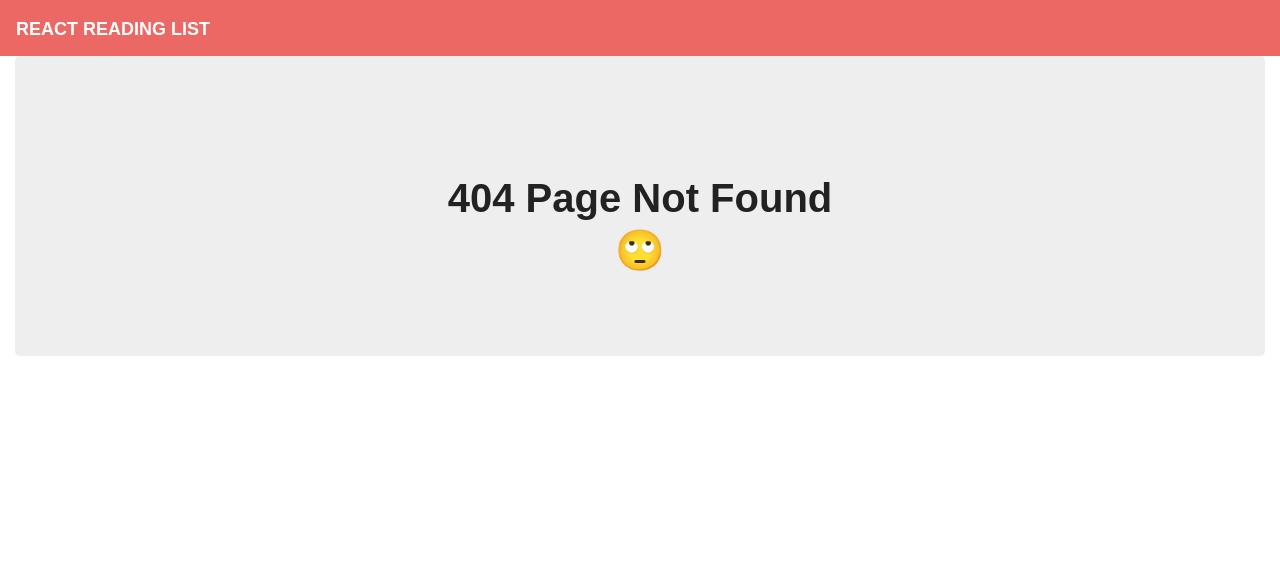
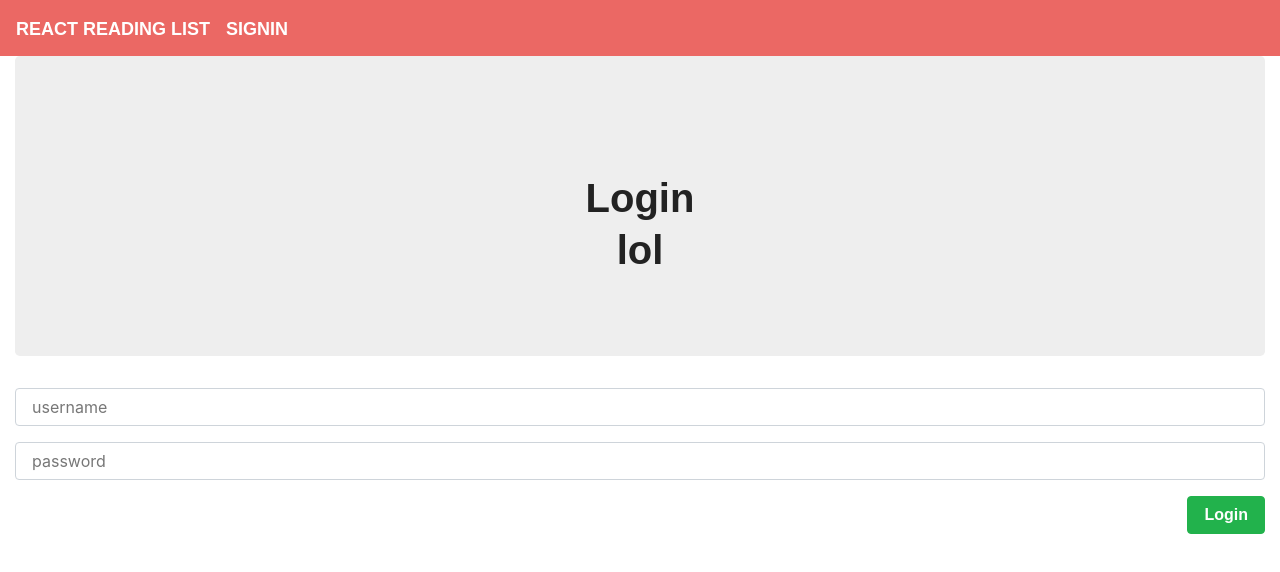
Before and after one commit to rhysrushton/finalproject, a React (Create React App) app in the folder client/: page /signin in a window 1280 px wide. Before the commit this address had no page. Shown: the top 572 px of the page. Built offline with nearby package versions, Linux system fonts and the light colour scheme; a web font is replaced by a local one.

Commit message:
login page rough

```diff
--- a/client/public/index.html
+++ b/client/public/index.html
@@ -8,6 +8,8 @@
   <link rel="manifest" href="%PUBLIC_URL%/manifest.json">
   <link rel="shortcut icon" href="%PUBLIC_URL%/favicon.ico">
   <link rel="stylesheet" href="https://cdnjs.cloudflare.com/ajax/libs/bootswatch/4.0.0/journal/bootstrap.min.css" />
+  <link rel="stylesheet" href="https://fonts.googleapis.com/css?family=Roboto:300,400,500,700&display=swap" />
+  <link rel="stylesheet" href="https://fonts.googleapis.com/icon?family=Material+Icons" />
   <title>React Reading List</title>
 </head>
 
--- a/client/src/App.js
+++ b/client/src/App.js
@@ -4,6 +4,7 @@ import Books from "./pages/Books";
 import Detail from "./pages/Detail";
 import NoMatch from "./pages/NoMatch";
 import Nav from "./components/Nav";
+import SignIn from "./pages/Landing"
 
 function App() {
   return (
@@ -17,6 +18,9 @@ function App() {
           <Route exact path="/books/:id">
             <Detail />
           </Route>
+          <Route exact path="/signin">
+            <SignIn />
+          </Route>
           <Route>
             <NoMatch />
           </Route>
--- a/client/src/components/Nav/index.js
+++ b/client/src/components/Nav/index.js
@@ -6,6 +6,9 @@ function Nav() {
       <a className="navbar-brand" href="/">
         React Reading List
       </a>
+      <a className="navbar-brand" href="/signin">
+        Signin
+      </a>
     </nav>
   );
 }
--- /dev/null
+++ b/client/src/pages/Landing.js
@@ -0,0 +1,52 @@
+
+import React from "react";
+import { Col, Row, Container } from "../components/Grid";
+import Jumbotron from "../components/Jumbotron";
+import {Input, FormBtn} from "../components/Form";
+
+
+
+function handleFormSubmit(event){
+  event.preventDefault();
+  console.log("info")
+}
+
+
+
+
+function SignIn() {
+  return (
+    <Container fluid>
+      <Row>
+        <Col size="md-12">
+          <Jumbotron>
+            <h1>Login</h1>
+            <h1>
+              <span role="img" aria-label="Face With Rolling Eyes Emoji">
+                lol
+              </span>
+            </h1>
+          </Jumbotron>
+        </Col>
+      </Row>
+      <form>
+      <Input
+      name="username"
+      placeholder="username"
+      />
+      <Input
+      name="password"
+      placeholder="password"
+
+      />
+      <FormBtn
+      onClick={handleFormSubmit}
+
+
+      >Login</FormBtn>
+      </form>
+    </Container>
+  );
+}
+
+export default SignIn;
```
Also changed, not shown: package.json (+6 -1 lines), 2 other files (tests, documents, lock files or other folders).
